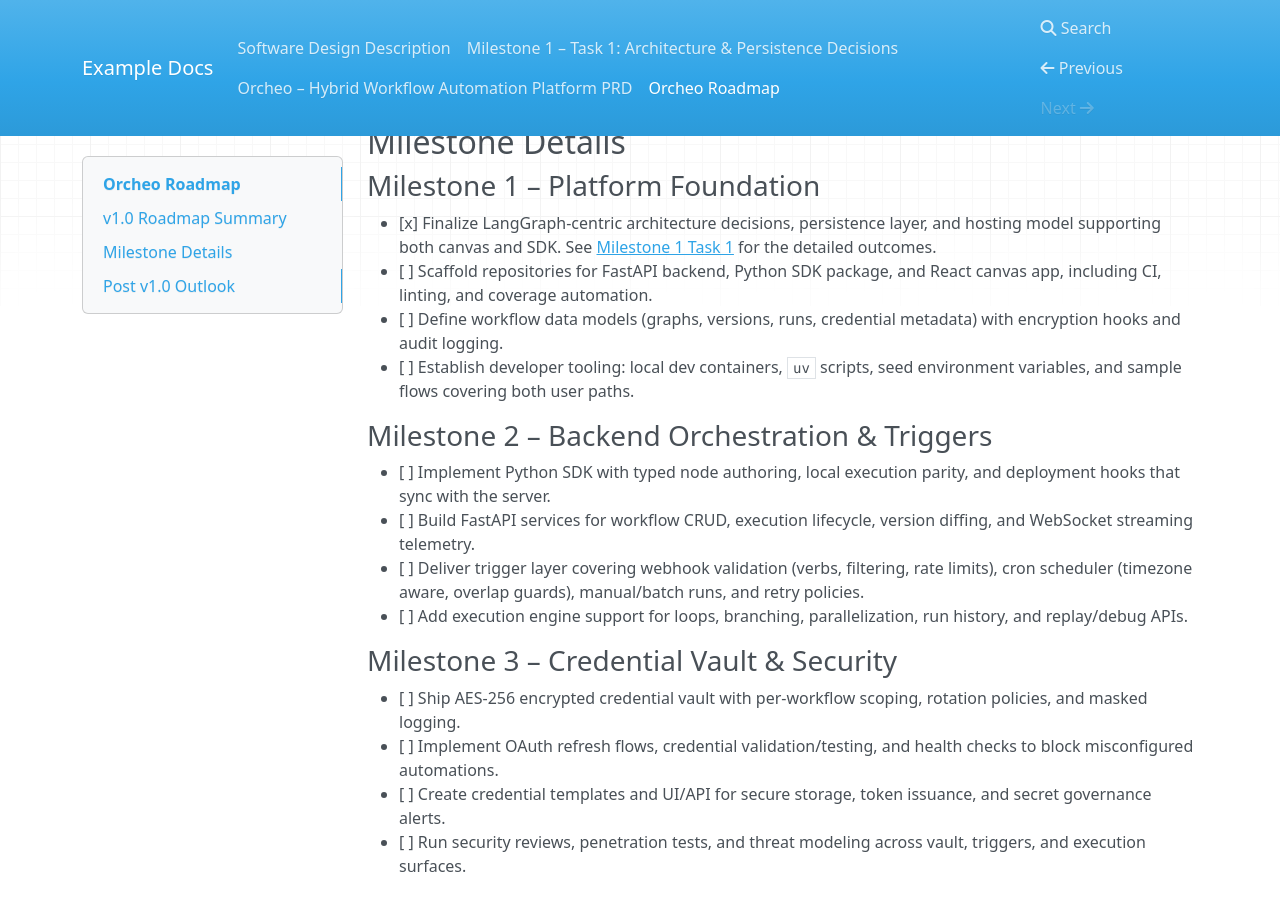
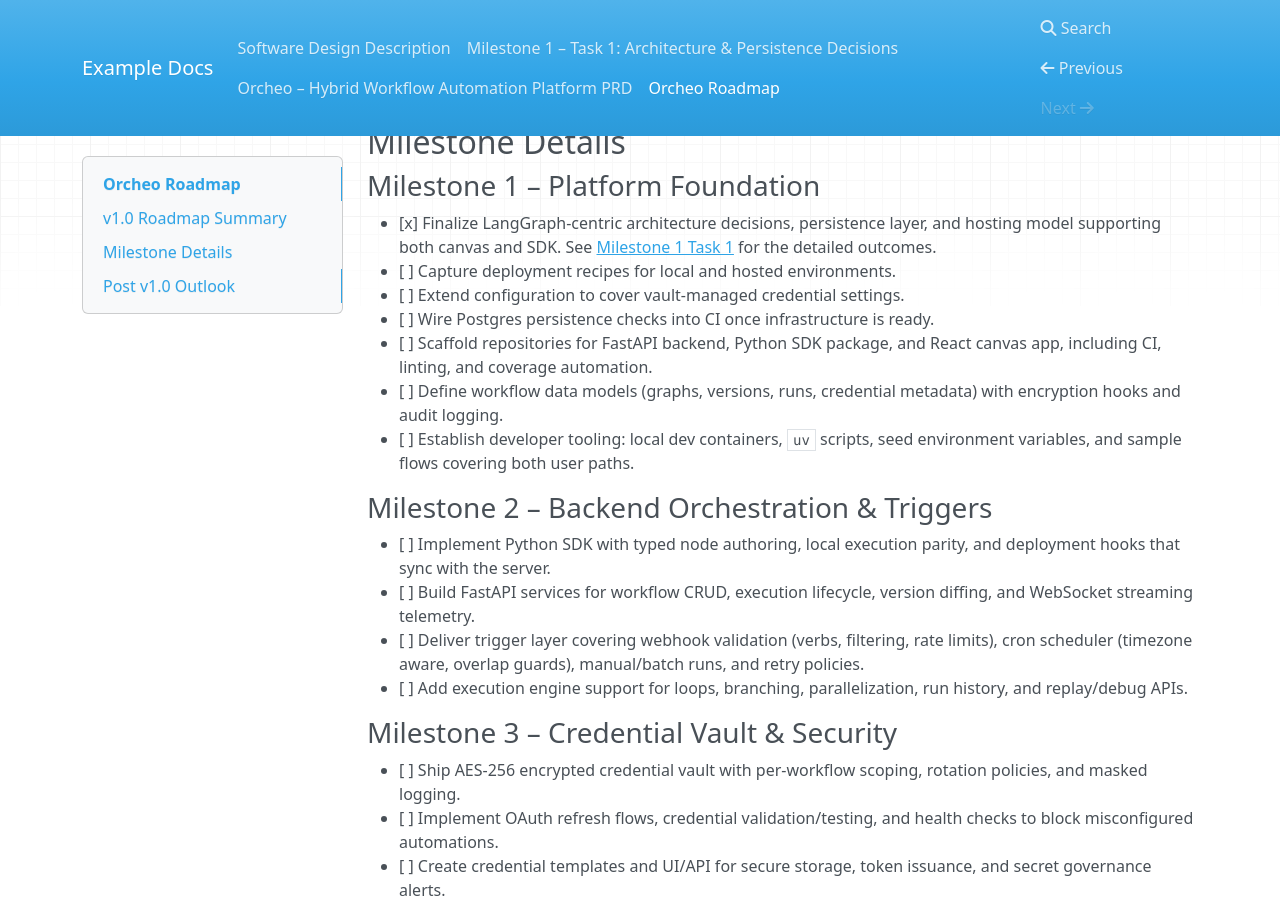
Before and after one commit to ShaojieJiang/orcheo, an MkDocs documentation site: the page built from docs/roadmap.md, in a window 1280 px wide and 900 px high, scrolled down 506 px. Built offline with MkDocs 1.6.1, drawn with Linux system fonts in a browser that asks for light colours; nearby versions of some CDN libraries.

Commit message:
Clarify Milestone 1 persistence follow-ups

```diff
--- a/docs/roadmap.md
+++ b/docs/roadmap.md
@@ -13,6 +13,9 @@ This roadmap consolidates Orcheo's milestone sequencing and task backlog in a si
 ## Milestone Details
 ### Milestone 1 – Platform Foundation
 - [x] Finalize LangGraph-centric architecture decisions, persistence layer, and hosting model supporting both canvas and SDK. See [Milestone 1 Task 1](./milestone1_task1.md) for the detailed outcomes.
+  - [ ] Capture deployment recipes for local and hosted environments.
+  - [ ] Extend configuration to cover vault-managed credential settings.
+  - [ ] Wire Postgres persistence checks into CI once infrastructure is ready.
 - [ ] Scaffold repositories for FastAPI backend, Python SDK package, and React canvas app, including CI, linting, and coverage automation.
 - [ ] Define workflow data models (graphs, versions, runs, credential metadata) with encryption hooks and audit logging.
 - [ ] Establish developer tooling: local dev containers, `uv` scripts, seed environment variables, and sample flows covering both user paths.
```
